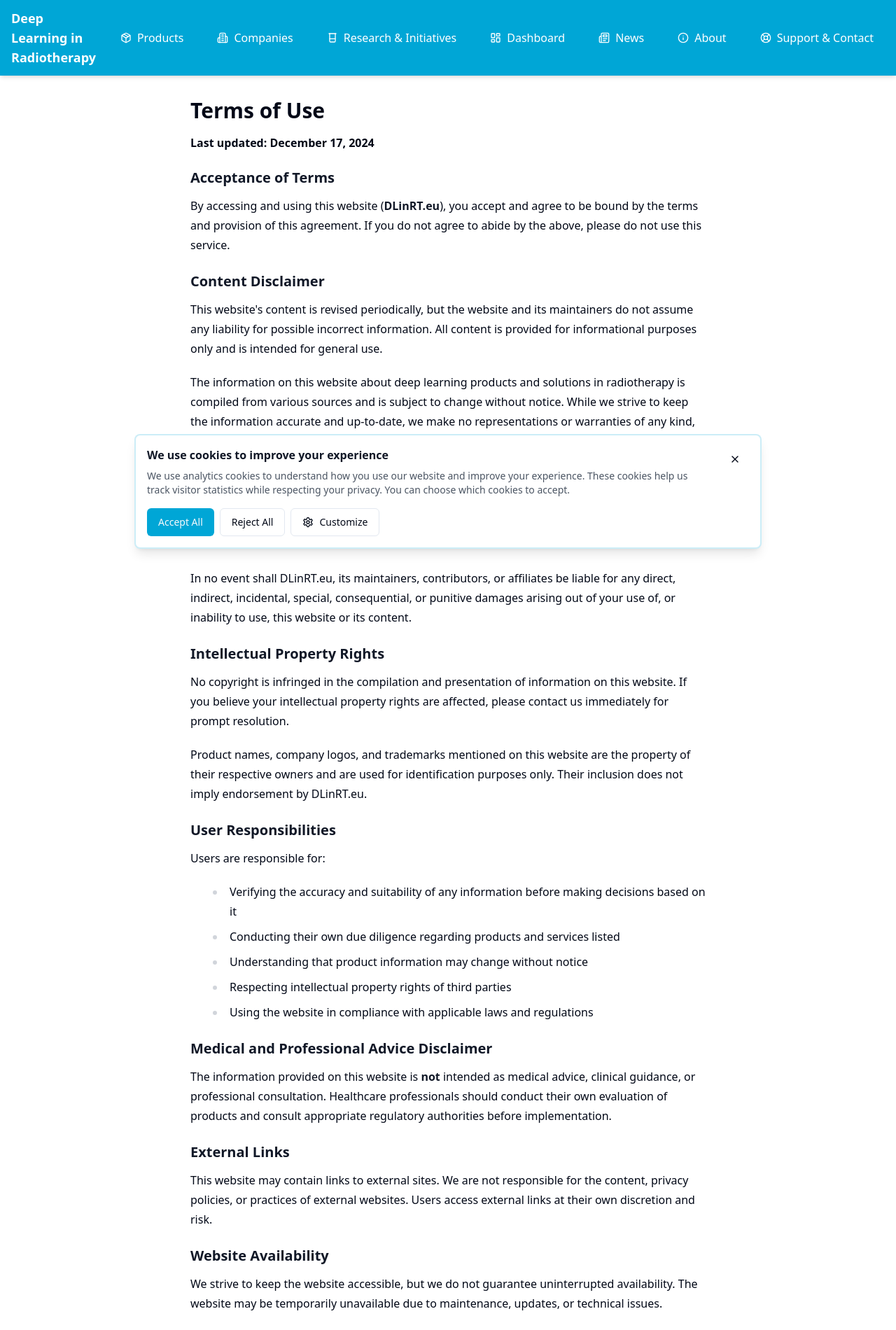
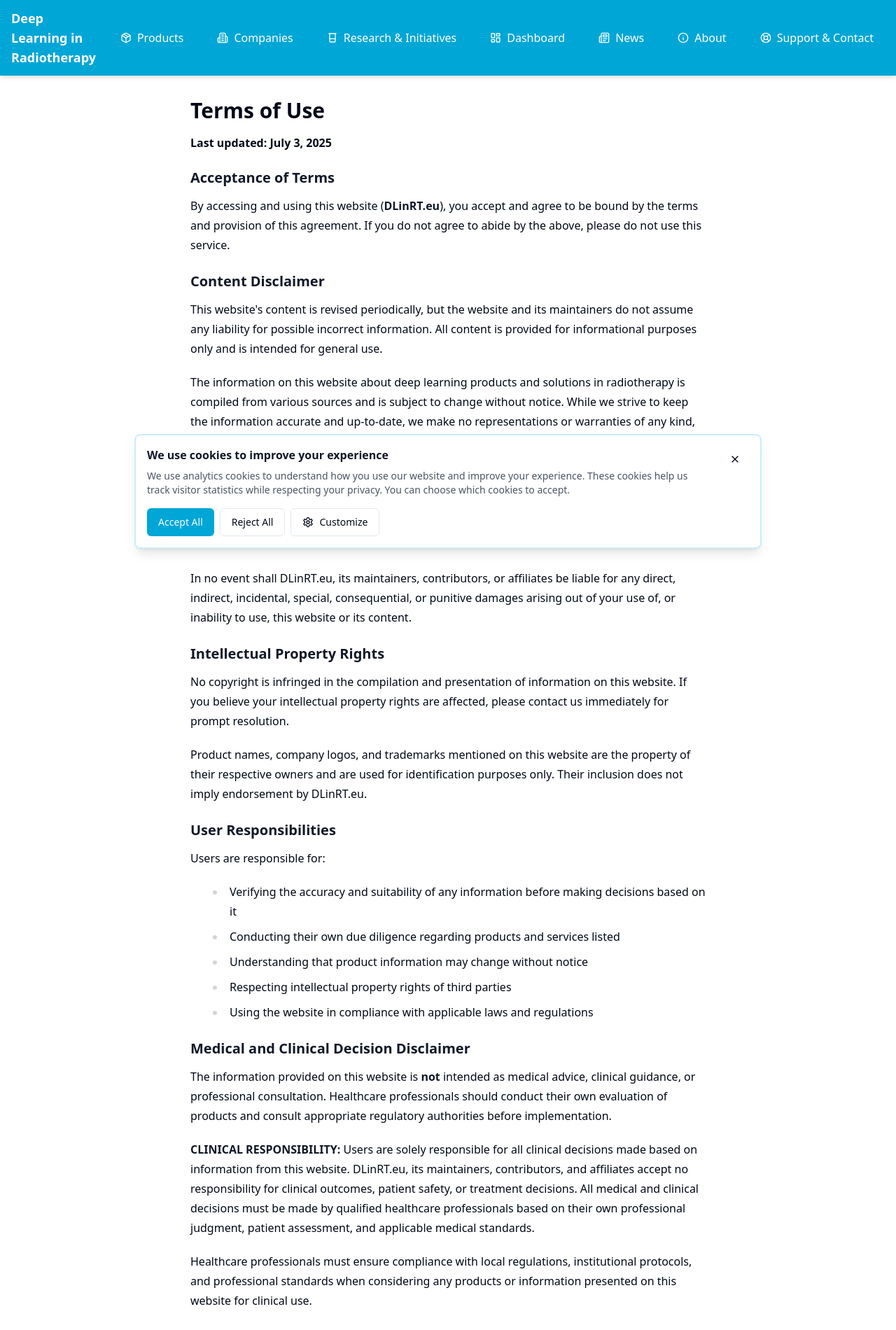
Before and after one commit to DLinRT-eu/website, a React (Vite) app: page /terms-of-use in a window 1280 px wide. Shown: the top 1900 px of the page at 70% size. Built offline with nearby package versions, Linux system fonts and the light colour scheme.

Commit message:
Update Terms of Use
Update Terms of Use to reflect current date, ensure legal compliance, and clarify user responsibility for clinical decisions.

```diff
--- a/src/pages/TermsOfUse.tsx
+++ b/src/pages/TermsOfUse.tsx
@@ -12,7 +12,7 @@ const TermsOfUse = () => (
     <main className="max-w-3xl mx-auto px-4 py-8">
       <h1 className="text-3xl font-bold mb-4">Terms of Use</h1>
       <p className="mb-4">
-        <strong>Last updated: December 17, 2024</strong>
+        <strong>Last updated: July 3, 2025</strong>
       </p>
 
       <div className="prose prose-gray max-w-none">
@@ -57,9 +57,15 @@ const TermsOfUse = () => (
           <li>Using the website in compliance with applicable laws and regulations</li>
         </ul>
 
-        <h2 className="text-xl font-semibold mt-6 mb-3">Medical and Professional Advice Disclaimer</h2>
+        <h2 className="text-xl font-semibold mt-6 mb-3">Medical and Clinical Decision Disclaimer</h2>
         <p className="mb-4">
           The information provided on this website is <strong>not</strong> intended as medical advice, clinical guidance, or professional consultation. Healthcare professionals should conduct their own evaluation of products and consult appropriate regulatory authorities before implementation.
+        </p>
+        <p className="mb-4">
+          <strong>CLINICAL RESPONSIBILITY:</strong> Users are solely responsible for all clinical decisions made based on information from this website. DLinRT.eu, its maintainers, contributors, and affiliates accept no responsibility for clinical outcomes, patient safety, or treatment decisions. All medical and clinical decisions must be made by qualified healthcare professionals based on their own professional judgment, patient assessment, and applicable medical standards.
+        </p>
+        <p className="mb-4">
+          Healthcare professionals must ensure compliance with local regulations, institutional protocols, and professional standards when considering any products or information presented on this website for clinical use.
         </p>
 
         <h2 className="text-xl font-semibold mt-6 mb-3">External Links</h2>
```
